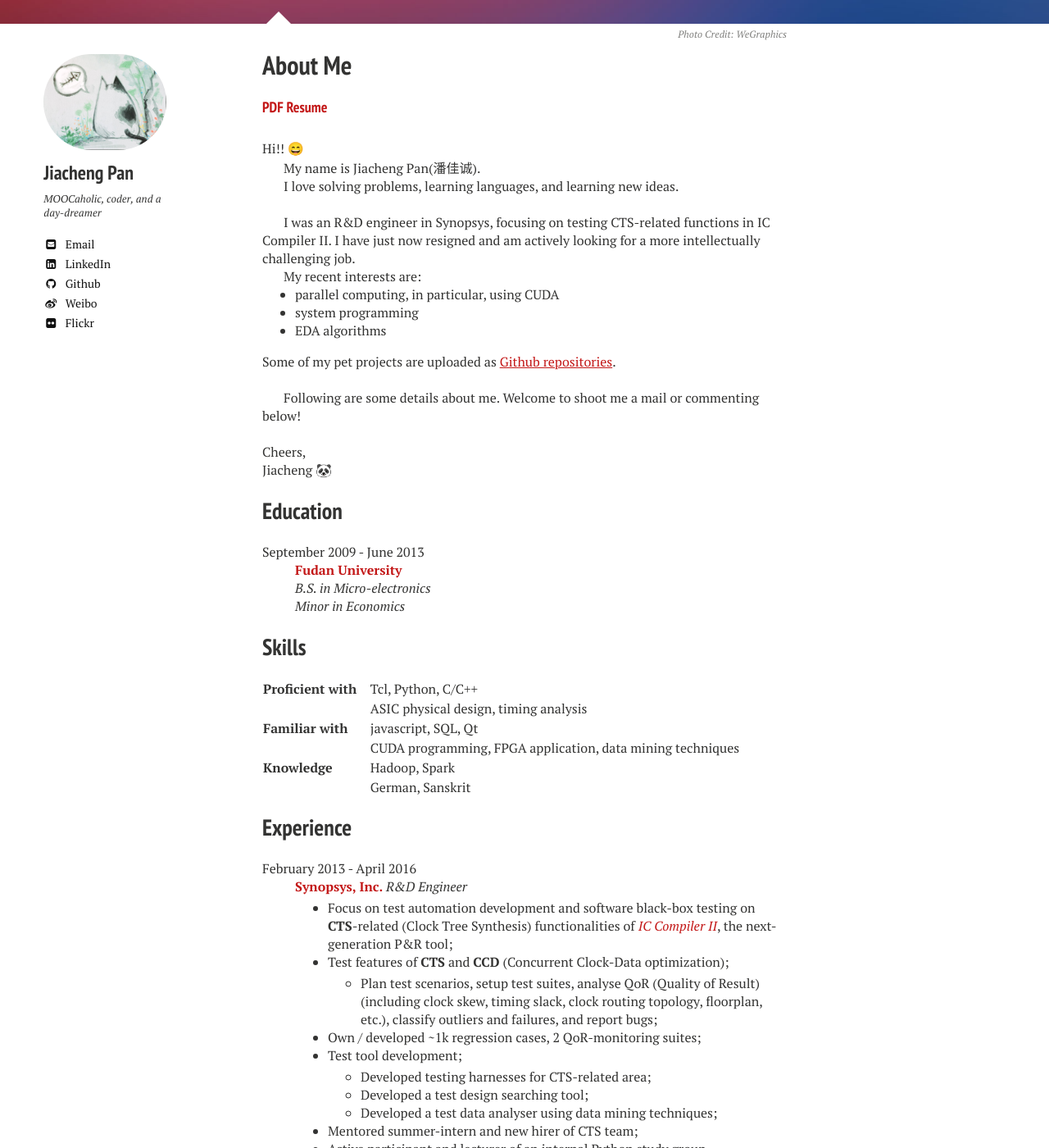
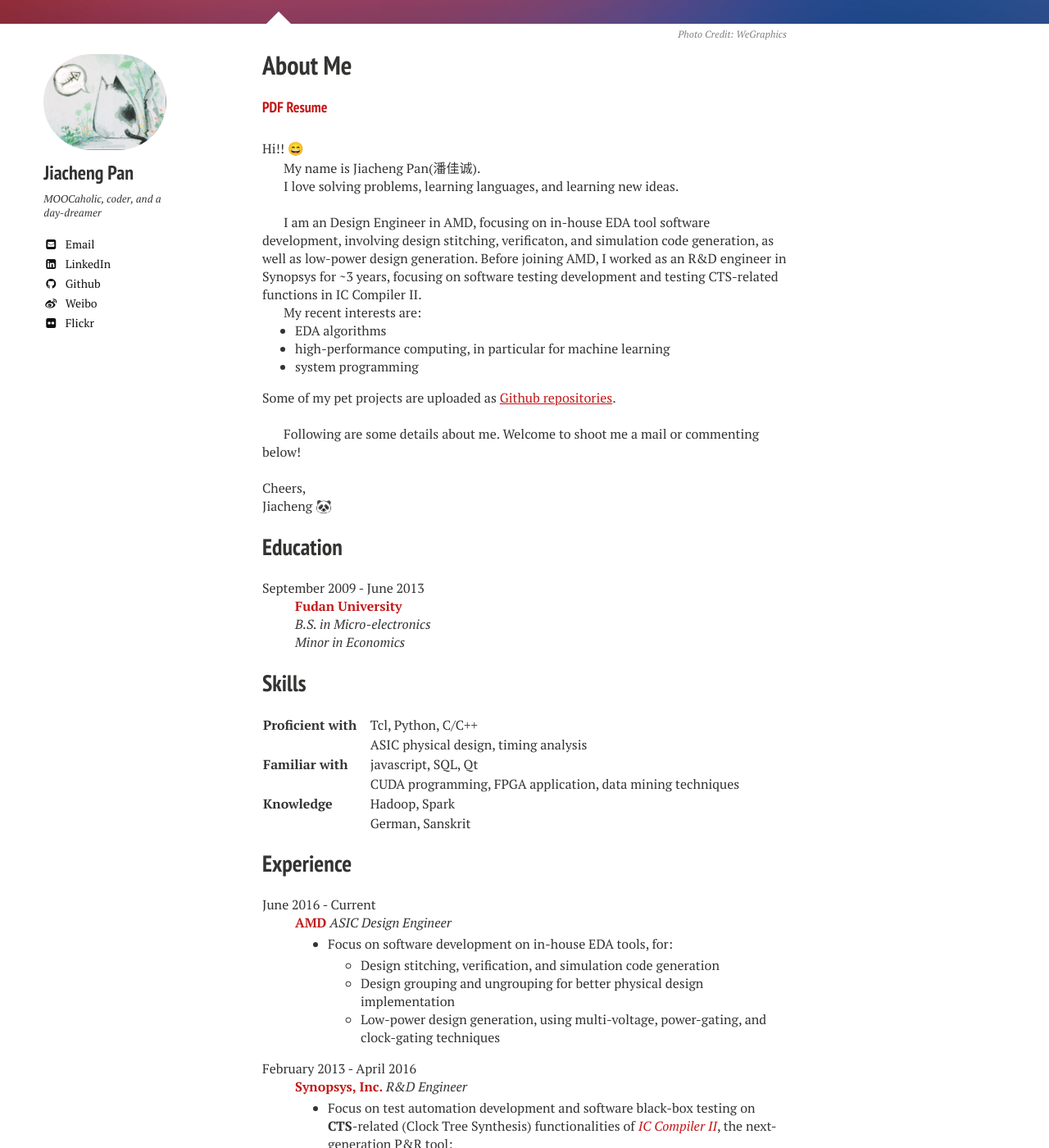
Before and after one commit to jiachengpan/jiachengpan.github.io, a Jekyll site: the page built from about/index.md, in a window 1280 px wide and 1400 px high, scrolled down 392 px. Shown: the whole window at 82% size. Built offline with Jekyll 4.4.1, drawn with Linux system fonts in a browser that asks for light colours; emoji names are drawn with the system emoji font; comment, search, counter and statistics services are not loaded.

Commit message:
update resume...

```diff
--- a/about/index.md
+++ b/about/index.md
@@ -19,14 +19,14 @@ My name is Jiacheng Pan(潘佳诚).
 I love solving problems, learning languages, and learning new ideas.
 <br><br>
 
-I was an R&D engineer in Synopsys, focusing on testing CTS-related functions in IC Compiler II.
-I have just now resigned and am actively looking for a more intellectually challenging job.
+I am an Design Engineer in AMD, focusing on in-house EDA tool software development, involving design stitching, verificaton, and simulation code generation, as well as low-power design generation.
+Before joining AMD, I worked as an R&D engineer in Synopsys for ~3 years, focusing on software testing development and testing CTS-related functions in IC Compiler II.
 
 My recent interests are:
 <p></p>
-* parallel computing, in particular, using CUDA
+* EDA algorithms
+* high-performance computing, in particular for machine learning
 * system programming
-* EDA algorithms
 
 
 Some of my pet projects are uploaded as [Github repositories](http://github.com/jiachengpan).
@@ -59,6 +59,13 @@ Skills
 
 Experience
 ----------
+June 2016 - Current
+: **[AMD](http://www.amd.com)** *ASIC Design Engineer*
+    * Focus on software development on in-house EDA tools, for:
+        * Design stitching, verification, and simulation code generation
+        * Design grouping and ungrouping for better physical design implementation
+        * Low-power design generation, using multi-voltage, power-gating, and clock-gating techniques
+
 
 February 2013 - April 2016
 : **[Synopsys, Inc.](http://synopsys.com)** *R&D Engineer*
```
Also changed, not shown: 1 other file.
